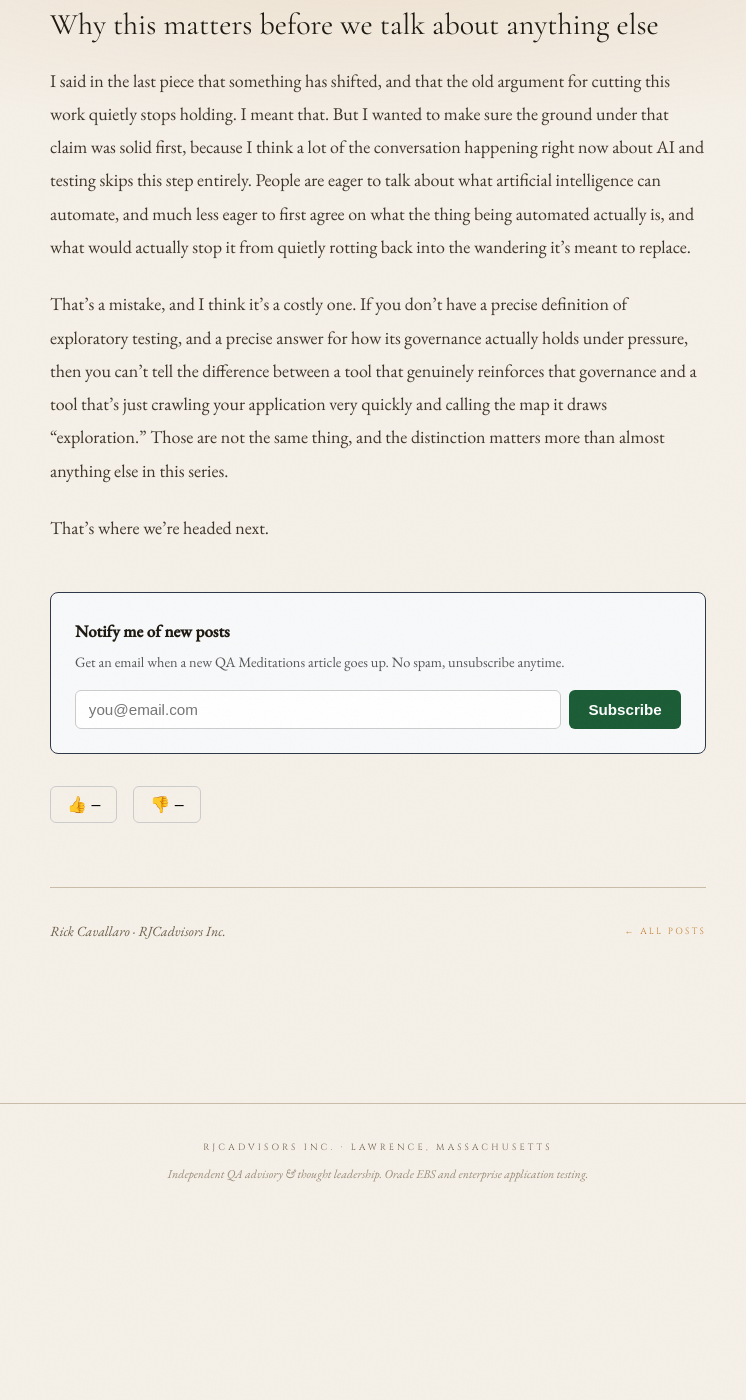
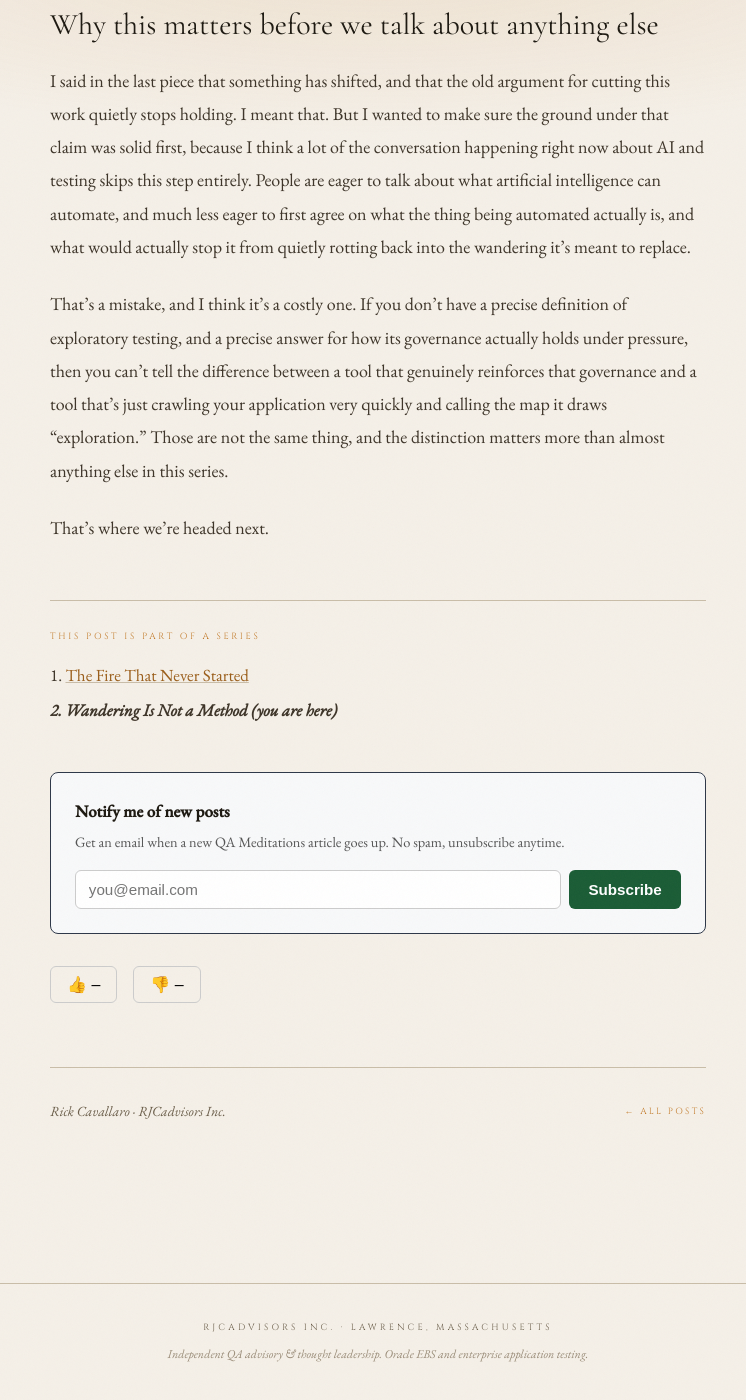
Before and after one commit to rjcadvisors/qameditations, a Jekyll site: the page built from _posts/2026-08-03-wandering-is-not-a-method.md, in a window 1280 px wide and 1400 px high, scrolled down 5340 px. Shown: the whole window, without its empty margins (262-1008 px from the left). Built offline with Jekyll 4.4.1, drawn with Linux system fonts in a browser that asks for light colours; before the commit the page ends 6560 px from its top, so only the background shows below that.

Commit message:
Update 2026-08-03-wandering-is-not-a-method.md

```diff
--- a/_posts/2026-08-03-wandering-is-not-a-method.md
+++ b/_posts/2026-08-03-wandering-is-not-a-method.md
@@ -3,6 +3,8 @@ layout: post
 title: "Wandering Is Not a Method"
 date: 2026-08-03
 description: "Exploratory testing has a credibility problem, and it isn't the practice's fault. It's what happens when wandering borrows the name without doing the work the name implies."
+series: exploratory-testing-dividend
+series_part: 2
 ---
 
 Somewhere along the way, "exploratory" became the word teams reach for when they mean "we didn't have time to plan this."
```
